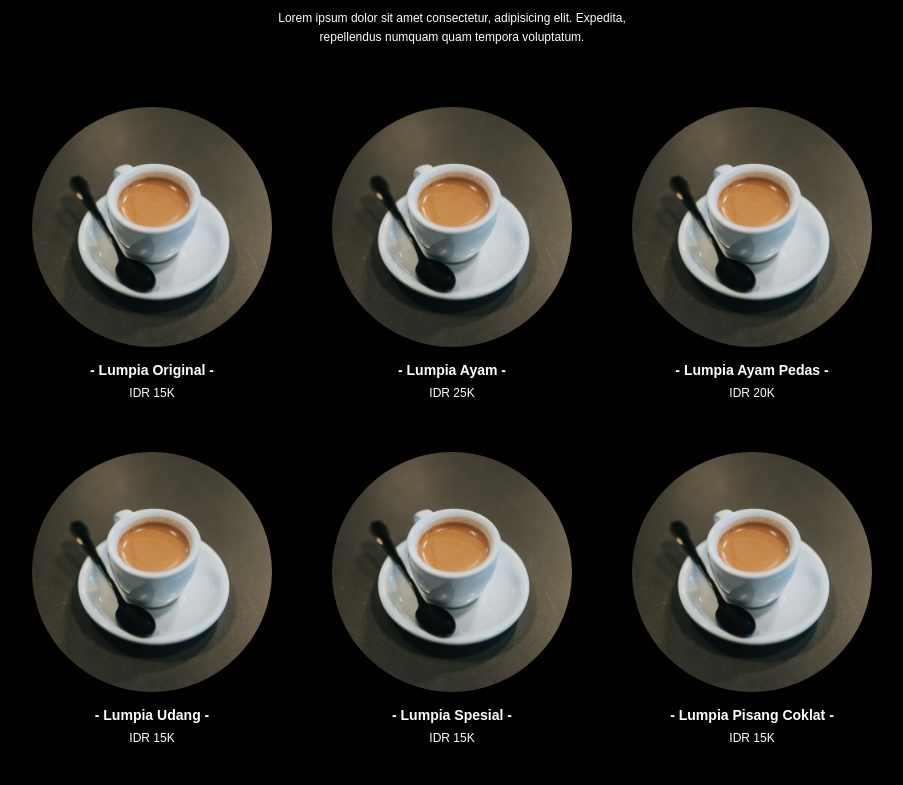
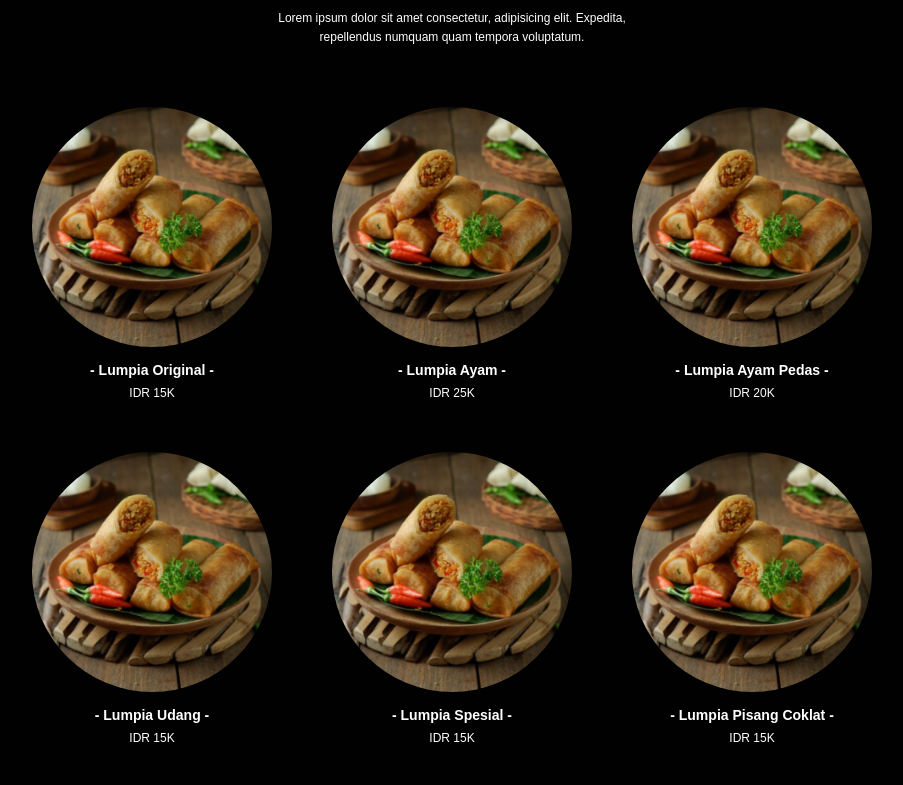
Before and after one commit to anggaagt/kohsan, a plain HTML site: page index.html in a window 1280 px wide. Shown: the part 635-1420 px from the top of the page, without its empty margins (188-1091 px from the left). Drawn offline with nearby package versions, Linux system fonts and the light colour scheme.

Commit message:
mengedit ui

```diff
--- a/index.html
+++ b/index.html
@@ -140,13 +140,13 @@
     <div class="carousel-container">
       <div class="carousel-slide">
         <div class="carousel-item">
-          <img src="img/header-bg.jpeg" alt="Image 1" />
+          <img src="img/caro-1.jpeg" alt="Image 1" />
         </div>
         <div class="carousel-item">
-          <img src="img/header-bg.jpeg" alt="Image 2" />
+          <img src="img/caro-2.jpeg" alt="Image 2" />
         </div>
         <div class="carousel-item">
-          <img src="img/header-bg.jpeg" alt="Image 3" />
+          <img src="img/caro-3.jpeg" alt="Image 3" />
         </div>
       </div>
     </div>
@@ -166,34 +166,6 @@
     </section>-->
     <!-- Hero Section end -->
 
-    <!-- About Section start -->
-    <!--<section id="about" class="about">
-      <h2>Tentang Lumpia<span> Kohsan</span> Semarang</h2>
-
-      <div class="row">
-        <div class="about-img">
-          <img src="img/tentang-kami.jpg" alt="Tentang Kami" />
-        </div>
-        <div class="content">
-          <h3>Sejarah kami?</h3>
-          <p>
-            Lorem ipsum dolor sit amet consectetur adipisicing elit. Pariatur
-            ducimus voluptatum dolor. Et, voluptatum accusantium!
-          </p>
-          <p>
-            Lorem ipsum dolor sit amet consectetur, adipisicing elit. Hic
-            deserunt iure amet facilis eos a quo cum voluptates molestias nihil.
-          </p>
-        </div>
-        <div class="content">
-          <h3>Daftar lokasi outlet kami?</h3>
-          <p>lotte mart</p>
-          <p>paragon mall</p>
-        </div>
-      </div>
-    </section>-->
-    <!-- About Section end -->
-
     <!-- Menu Section start -->
     <section id="menu" class="menu">
       <h2><span>Menu</span> Kami</h2>
@@ -204,32 +176,56 @@
 
       <div class="row">
         <div class="menu-card">
-          <img src="img/menu/1.jpg" alt="Espresso" class="menu-card-img" />
+          <img
+            src="img/menu depan/1.png"
+            alt="Espresso"
+            class="menu-card-img"
+          />
           <h3 class="menu-card-title">- Lumpia Original -</h3>
           <p class="menu-card-price">IDR 15K</p>
         </div>
         <div class="menu-card">
-          <img src="img/menu/1.jpg" alt="Espresso" class="menu-card-img" />
+          <img
+            src="img/menu depan/1.png"
+            alt="Espresso"
+            class="menu-card-img"
+          />
           <h3 class="menu-card-title">- Lumpia Ayam -</h3>
           <p class="menu-card-price">IDR 25K</p>
         </div>
         <div class="menu-card">
-          <img src="img/menu/1.jpg" alt="Espresso" class="menu-card-img" />
+          <img
+            src="img/menu depan/1.png"
+            alt="Espresso"
+            class="menu-card-img"
+          />
           <h3 class="menu-card-title">- Lumpia Ayam Pedas -</h3>
           <p class="menu-card-price">IDR 20K</p>
         </div>
         <div class="menu-card">
-          <img src="img/menu/1.jpg" alt="Espresso" class="menu-card-img" />
+          <img
+            src="img/menu depan/1.png"
+            alt="Espresso"
+            class="menu-card-img"
+          />
           <h3 class="menu-card-title">- Lumpia Udang -</h3>
           <p class="menu-card-price">IDR 15K</p>
         </div>
         <div class="menu-card">
-          <img src="img/menu/1.jpg" alt="Espresso" class="menu-card-img" />
+          <img
+            src="img/menu depan/1.png"
+            alt="Espresso"
+            class="menu-card-img"
+          />
           <h3 class="menu-card-title">- Lumpia Spesial -</h3>
           <p class="menu-card-price">IDR 15K</p>
         </div>
         <div class="menu-card">
-          <img src="img/menu/1.jpg" alt="Espresso" class="menu-card-img" />
+          <img
+            src="img/menu depan/1.png"
+            alt="Espresso"
+            class="menu-card-img"
+          />
           <h3 class="menu-card-title">- Lumpia Pisang Coklat -</h3>
           <p class="menu-card-price">IDR 15K</p>
         </div>
```
Also changed, not shown: event.html (+1 -1 lines), tentangKami.html (+1 -1 lines), img/caro-1.jpeg (added), img/caro-2.jpeg (added), img/caro-3.jpeg (added), img/menu depan/1.png (added), img/menu depan/2.jpeg (added), img/menu depan/3.jpeg (added), img/menu depan/4.jpeg (added), img/menu depan/5.jpeg (added), img/menu depan/6.jpeg (added).
